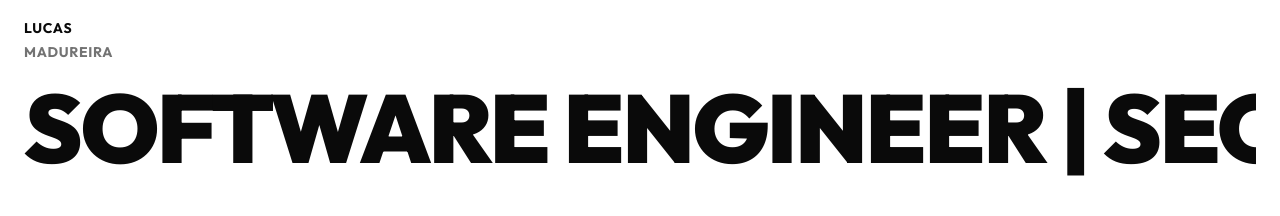
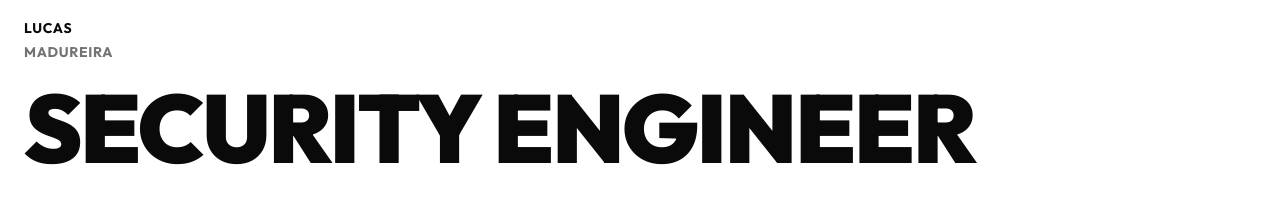
Before and after one commit to lucasonline0/portfolio, a React (Vite) app: page / in a window 1280 px wide. Shown: the top 216 px of the page. Built offline with nearby package versions, Linux system fonts and the light colour scheme; grey boxes are pictures that could not be loaded; the HTML template or start-up script is replaced by a standard one.

Commit message:
feat(hero): refine professional title to Security Engineer

```diff
--- a/src/components/Hero.tsx
+++ b/src/components/Hero.tsx
@@ -7,7 +7,7 @@ const Hero = () => {
     <section id="home" className="pt-20 pb-8 md:pb-16">
       <div className="container mx-auto px-4 md:px-6">
         <h1 className="font-heading text-4xl sm:text-5xl md:text-6xl lg:text-7xl xl:text-8xl font-black uppercase leading-none tracking-tight mb-6 md:mb-10 animate-slide-left opacity-0 whitespace-normal md:whitespace-nowrap overflow-hidden" style={{ animationFillMode: 'forwards' }}>
-          SOFTWARE ENGINEER | SECURITY & SYSTEMS
+          SECURITY ENGINEER
         </h1>
 
         <div className="grid grid-cols-1 md:grid-cols-3 gap-6 md:gap-8 items-start mb-8 md:mb-12">
```
